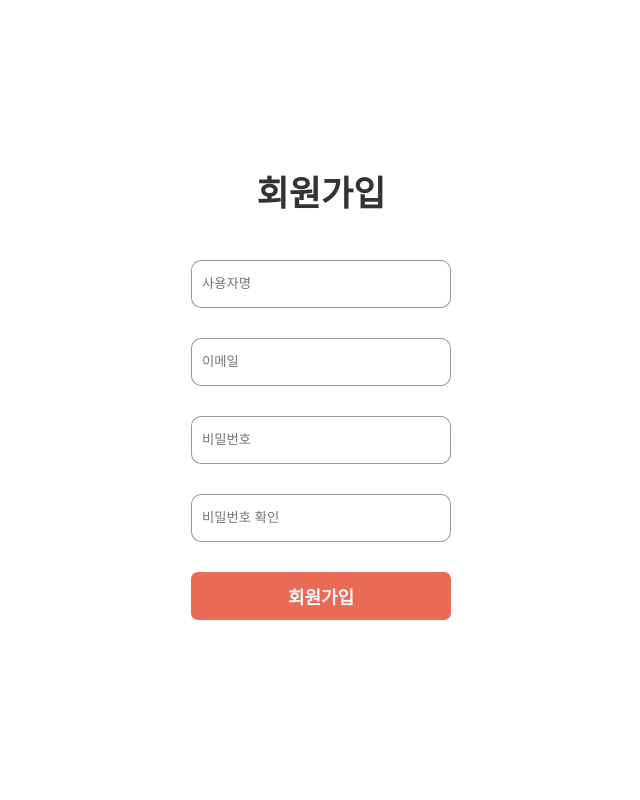
After one commit to cksvy203/commute_backend, a PHP site: page /page/register.html in a window 1280 px wide. The commit adds this page. Shown: the whole page, without its empty margins (319-959 px from the left). Run offline with PHP 8.4, Linux system fonts and the light colour scheme.

Commit message:
2023년 10월 31일
회원가입, 비밀번호 찾기 페이지 구현 / php 백엔드 구현

```diff
--- /dev/null
+++ b/page/css/register.css
@@ -0,0 +1,68 @@
+body
+{
+  margin: 0;
+  display: flex;
+  flex-direction: column;
+  justify-content: center;
+  align-items: center;
+  height: 100vh;
+}
+
+.h1
+{
+  color: rgba(0, 0, 0, 0.80);
+  font-family: Poppins;
+  font-size: 35px;
+  font-style: normal;
+  font-weight: 700;
+  line-height: normal;
+  text-align: center;
+  margin-top: 20px; /* 최상단에 위치하도록 수정 */
+}
+
+
+  .container
+  {
+    max-width: 300px;
+    width: 100%;
+    padding: 20px;
+    box-sizing: border-box;
+    text-align: center;
+  }
+
+  .input-container
+  {
+    margin-bottom: 20px;
+  }
+
+  #input1, #input2, #input3, #input4
+  {
+    width: 100%;
+    height: 48px;
+    border-radius: 10px;
+    border: 1px solid rgba(0, 0, 0, 0.40);
+    background: rgba(255, 255, 255, 0.08);
+    margin-bottom: 10px;
+    padding: 10px;
+    box-sizing: border-box;
+    input:focus {outline: none;}
+  }
+
+  #button
+  {
+  color: aliceblue;
+  font-size: 18px;
+  width: 100%;
+  height: 48px;
+  font-family: bold;
+  border-radius: 7px;
+  background: #E96B56;
+  margin-bottom: 15px; /* 버튼 밑에 여백 추가 */
+  font-weight: bold;
+  border: none;
+  }
+
+#button:hover
+{
+  background-color: #ffa07a; /* 버튼 위에 마우스 호버 시 배경색 변경 */
+}
--- /dev/null
+++ b/page/register.html
@@ -0,0 +1,29 @@
+<!DOCTYPE html>
+<html lang="ko">
+<head>
+    <meta charset="UTF-8">
+    <meta name="viewport" content="width=device-width, initial-scale=1.0">
+    <link rel="stylesheet" type="text/css" href="css/register.css">
+    <title>회원가입 페이지</title>
+</head>
+<body>
+    <h1 class="h1">회원가입</h1>
+    <div class="container">
+    <form action="register.php" method="POST">
+      <div class="input-container">
+        <input id="input1" type="username" placeholder="사용자명" />
+      </div>
+        <div class="input-container">
+            <input id="input2" type="email" placeholder="이메일" />
+          </div>
+          <div class="input-container">
+            <input id="input3" type="password" placeholder="비밀번호" />
+          </div>
+          <div class="input-container">
+            <input id="input4" type="password" placeholder="비밀번호 확인" />
+          </div>
+            <input id="button" type="submit" value="회원가입" />
+    </form>
+</div>
+</body>
+</html>
--- a/web_login.php
+++ b/web_login.php
@@ -1,10 +1,10 @@
 <?php
 if ($_SERVER['REQUEST_METHOD'] === 'POST') {
-    $username = $_POST['username'];
+    $username = $_POST['email'];
     $password = $_POST['password'];
 
     // 사용자 인증 로직 (실제로는 데이터베이스 등을 사용하여 확인)
-    if ($username === '사용자명' && $password === '비밀번호') {
+    if ($email === '이메일' && $password === '비밀번호') {
         echo "로그인 성공";
     } else {
         echo "로그인 실패";
```
Also changed, not shown: app_login.html (+17 -11 lines), css/main.css (+82 -12 lines), page/css/forgot-password.css (added, +64 -0 lines), page/forgot-password.html (added, +23 -0 lines), page/register.php (added, +49 -0 lines), page/reset_password.php (added, +32 -0 lines), page/img/eye_password.png (added).
